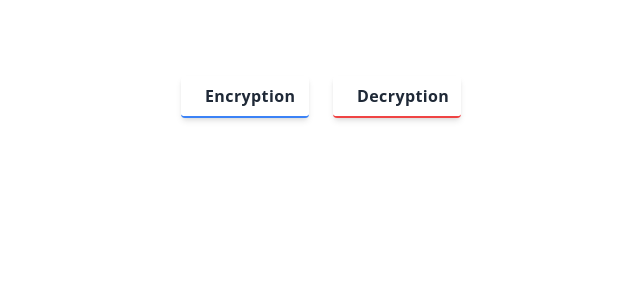
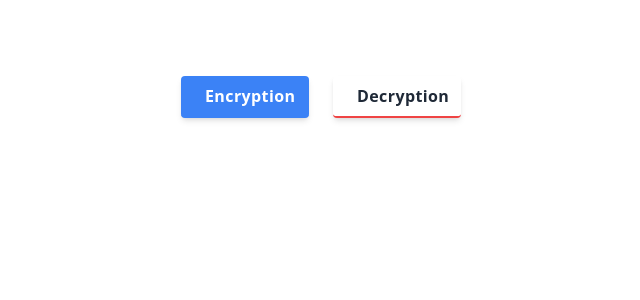
Before and after one commit to mahdi-eth/Encryption-Webapp, a React (Vite) app in the folder view/: page / in a window 1280 px wide. Shown: the top 300 px of the page, without its empty margins (319-959 px from the left). Built offline with nearby package versions, Linux system fonts and the light colour scheme.

Commit message:
Buttons complete

```diff
--- a/view/src/App.jsx
+++ b/view/src/App.jsx
@@ -2,27 +2,39 @@ import { useState } from "react";
 import "./index.css";
 
 function App() {
-    const [encryptionActive, encryptionActivator] = useState(false);
-    const [decryptionActive, decryptionActivator] = useState(false);
+    const [encryptionActive, encryptionActivator] = useState(true);
 
     const encryptionActiveClasses =
-        "w-32 tracking-wide font-bold rounded border-b-2  hover:text-white shadow-md py-2 px-6 inline-flex items-center border-blue-500 ";
+        "transition ease-in-out duration-150 w-32 not-selectable tracking-wide font-bold rounded border-b-2  hover:text-white shadow-md py-2 px-6 inline-flex items-center border-blue-500 ";
+    const decryptionClasses =
+        "transition ease-in-out duration-150 w-32 not-selectable tracking-wide font-bold rounded border-b-2 border-red-500 hover:border-red-600 hover:bg-red-500 hover:text-white shadow-md py-2 px-6 inline-flex items-center";
 
     return (
         <div className="grid justify-center gap-6 mt-16">
             <div className="grid grid-cols-2 justify-center">
                 <div
-                    onClick={() => {encryptionActivator(true);}}
+                    onClick={() => {
+                        encryptionActivator(true);
+                    }}
                     className="m-3 text-center">
                     <button
                         className={
-                            encryptionActive ? "bg-blue-500 text-white hover:bg-blue-400 hover:border-blue-400 " + encryptionActiveClasses : "bg-white text-gray-800 hover:bg-blue-500 hover:border-blue-600 " + encryptionActiveClasses
+                            encryptionActive
+                                ? "bg-blue-500 text-white hover:bg-blue-400 hover:border-blue-400 " +
+                                  encryptionActiveClasses
+                                : "bg-white text-gray-800 hover:bg-blue-500 hover:border-blue-600 " +
+                                  encryptionActiveClasses
                         }>
                         <span className="mx-auto">Encryption</span>
                     </button>
                 </div>
-                <div className="m-3 text-center">
-                    <button className="w-32 tracking-wide text-gray-800 font-bold rounded border-b-2 border-red-500 hover:border-red-600 hover:bg-red-500 hover:text-white shadow-md py-2 px-6 inline-flex items-center">
+                <div
+                    className="m-3 text-center"
+                    aria-disabled
+                    onClick={() => {
+                        encryptionActivator(false);
+                    }}>
+                    <button className={!encryptionActive ? "bg-red-500 text-white hover:bg-red-400 hover:border-red-400 " + decryptionClasses : "bg-white text-gray-800 hover:bg-red-500 hover:border-red-600 " + decryptionClasses}>
                         <span className="mx-auto">Decryption</span>
                     </button>
                 </div>
--- a/view/src/index.css
+++ b/view/src/index.css
@@ -1,3 +1,12 @@
 @tailwind base;
 @tailwind components;
 @tailwind utilities;
+
+.not-selectable {
+    -webkit-touch-callout: none;
+    -webkit-user-select: none;
+    -khtml-user-select: none;
+    -moz-user-select: none;
+    -ms-user-select: none;
+    user-select: none;
+  }
```
